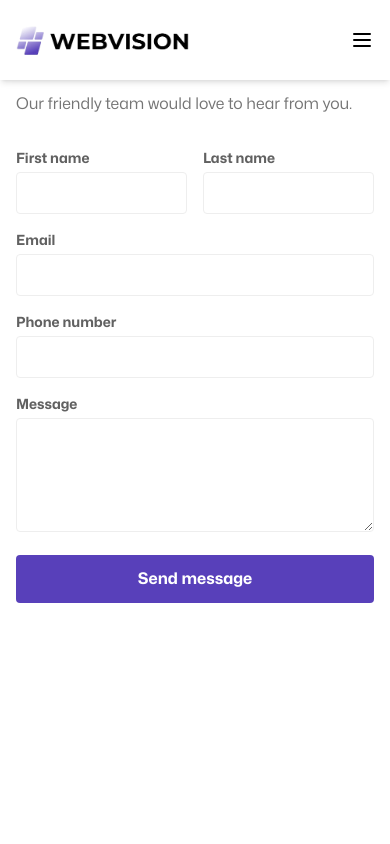
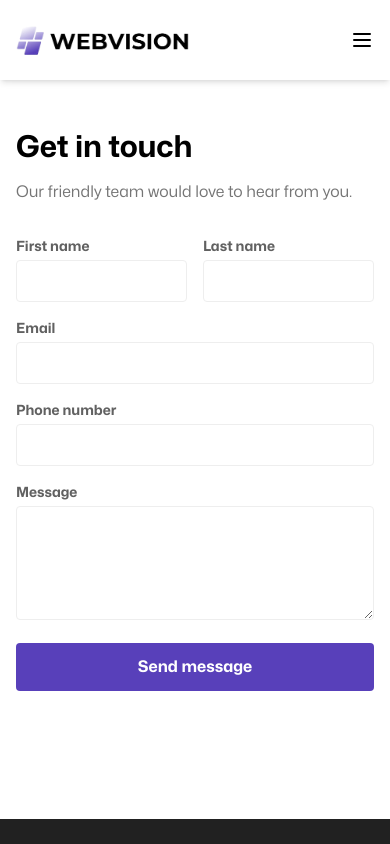
Before and after one commit to naumanajmal/webVision, a React (Vite) app: page /contact_us in a window 390 px wide. Shown: the top 844 px of the page. Built offline with nearby package versions, Linux system fonts and the light colour scheme.

Commit message:
html tag for google

```diff
--- a/index.html
+++ b/index.html
@@ -4,6 +4,7 @@
     <meta charset="UTF-8" />
     <link rel="icon" type="image/svg+xml" href="/logoicon.png" />
     <meta name="viewport" content="width=device-width, initial-scale=1.0" />
+    <meta name="google-site-verification" content="7Ysm_JmL24VcySI2FpreIfW_9YuNrGrVj4QZmO6kvHw" />
     <title>webvision</title>
   </head>
   <body>
--- a/src/Components/AboutUs/Main.jsx
+++ b/src/Components/AboutUs/Main.jsx
@@ -6,7 +6,7 @@ const Main = () => {
   return (
     <div className="container mx-auto px-4 py-12 w-full">
      <h2 className="text-sm font-semibold text-gray-600 mb-2">— About Us</h2>
-      <div className="flex flex-row gap-5 w-full">
+      <div className="flex flex-col md:flex-row gap-5 w-full">
 
         <div className='flex-1'>
           <h1 className="text-4xl font-bold mb-6 font-MonaBold">
@@ -20,7 +20,7 @@ const Main = () => {
             />
           </div>
         </div>
-        <div className="space-y-6 w-1/3">
+        <div className="space-y-6 md:w-1/3">
           <div className="bg-indigo-600 text-white p-6 rounded-lg h-1/2 space-y-6">
             <div>
             <h3 className="text-xl font-semibold mb-1 font-MonaBold">Our Ambition</h3>
--- a/src/Components/ContactForm.jsx
+++ b/src/Components/ContactForm.jsx
@@ -46,12 +46,11 @@ const ContactForm = () => {
   };
 
   return (
-    <div className="mx-auto px-4  pb-16 flex flex-col lg:flex-row items-center">
+    <div className="mx-auto px-4   flex flex-col lg:flex-row items-center "  >
       {/* Left side - Form */}
       <div className="w-full lg:w-1/2 mb-12 lg:mb-0 lg:pr-12">
         <h2 className="text-3xl font-bold mb-4 font-MonaBold">Get in touch</h2>
         <p className="text-gray-600 mb-8 font-Mona">Our friendly team would love to hear from you.</p>
-
         <Formik
           initialValues={{ firstName: '', lastName: '', email: '', phoneNumber: '', message: '' }}
           validationSchema={validationSchema}
@@ -96,16 +95,16 @@ const ContactForm = () => {
       </div>
 
       {/* Right side - Images */}
-      <div className="rounded-lg p-8 flex-1 space-y-4 overflow-hidden">
+      <div className="rounded-lg p-8 flex-1 space-y-4 hidden md:block md:overflow-hidden ">
         <img
           src={GetTouch2}
           alt="Collaborative App"
-          className="h-0 md:h-full"
+          className="md:h-full"
         />
         <img
           src={GetTouch1}
           alt="App Features"
-          className="h-0 md:h-full"
+          className="md:h-full"
         />
       </div>
     </div>
--- a/src/Pages/ContactUs.jsx
+++ b/src/Pages/ContactUs.jsx
@@ -8,7 +8,7 @@ function ContactUs() {
     return (
         <div className='flex flex-col items-center gap-20'>
             <Navbar/>
-            <main  className =  "pt-10 flex flex-col items-center">
+            <main  className =  "pt-32 flex flex-col items-center">
             <ContactForm/>
             </main>
             <Footer/>
```
Also changed, not shown: src/Pages/AboutUs.jsx (+6 -6 lines).
